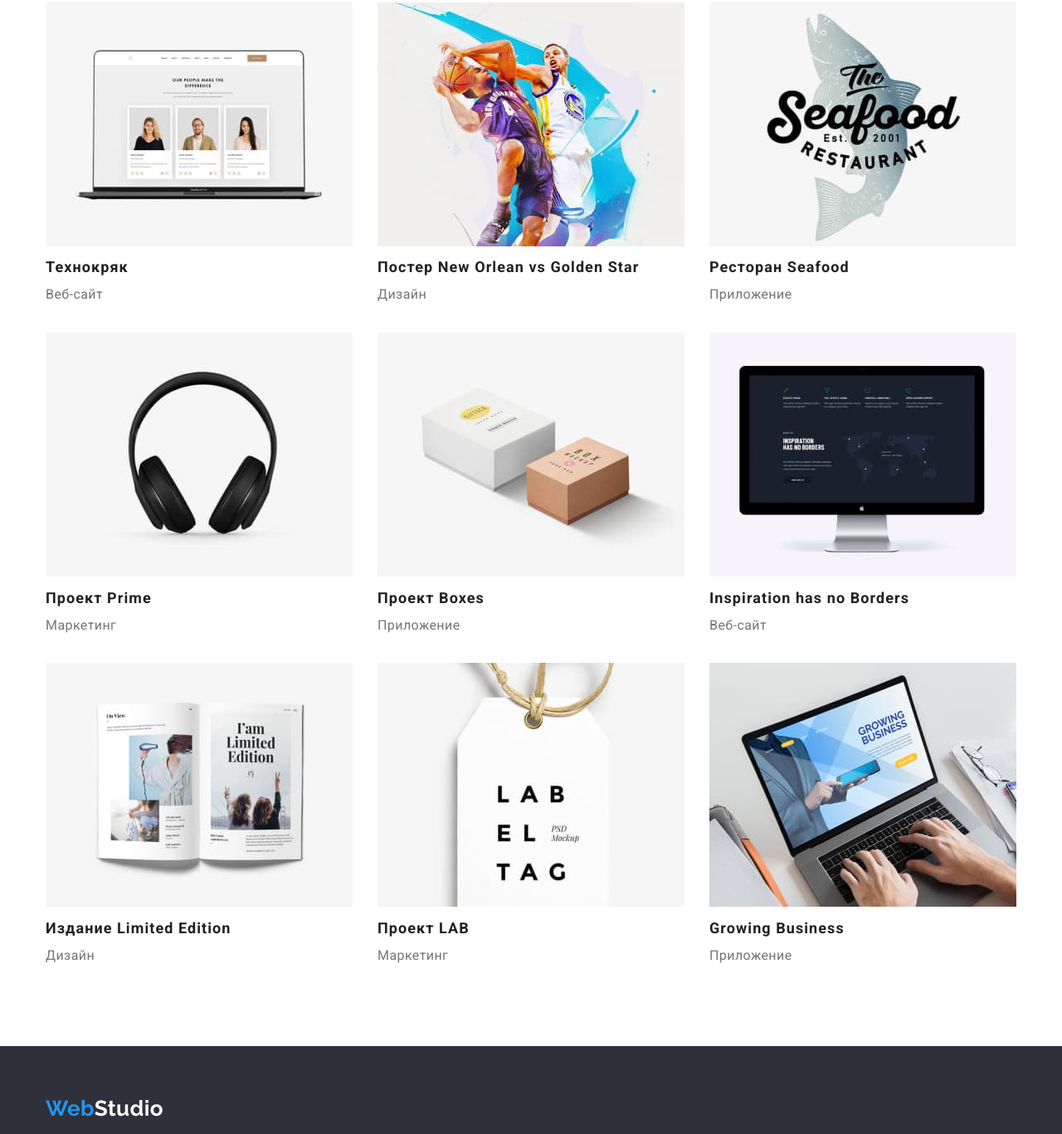
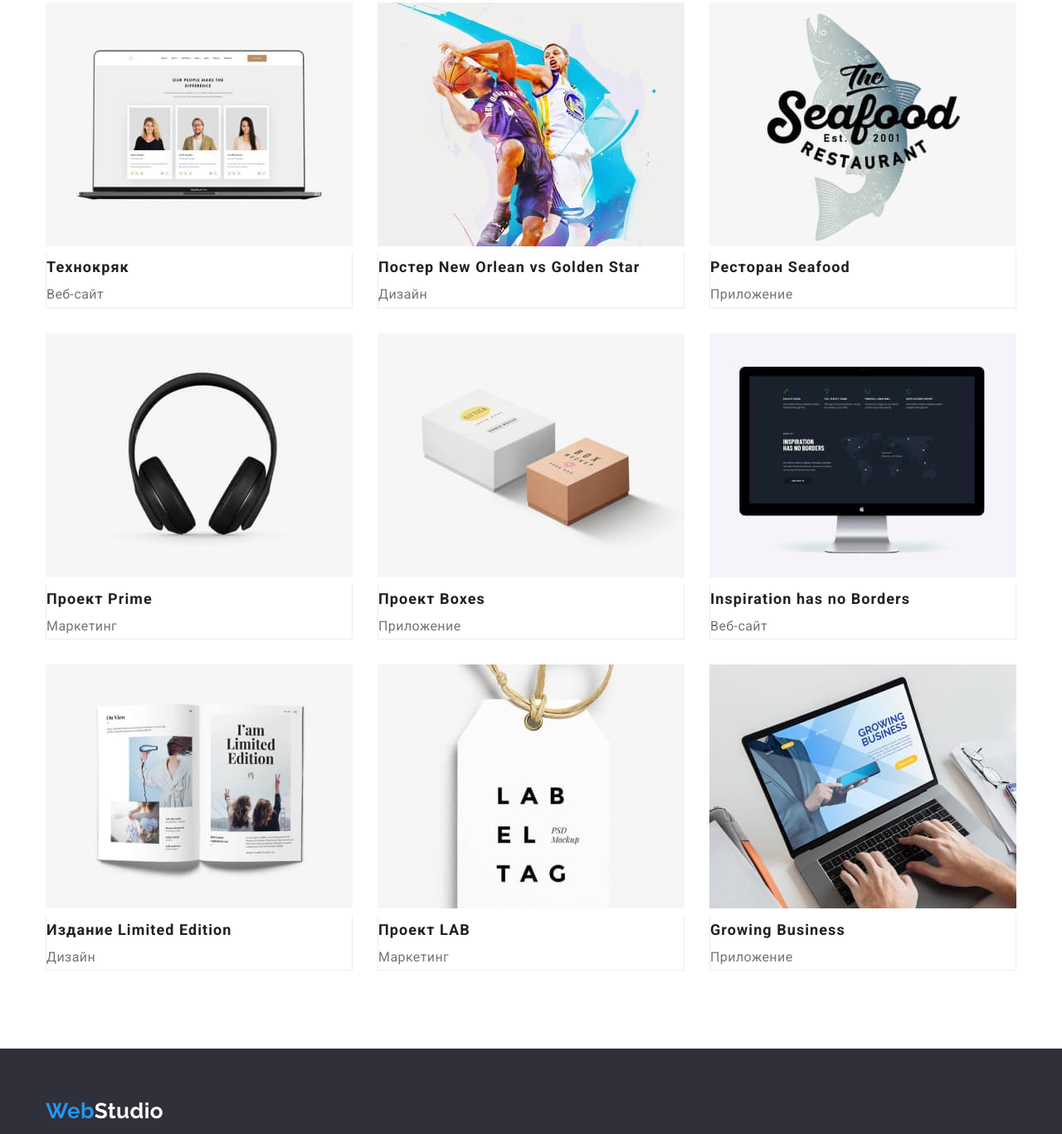
Before and after one commit to NotGuts39/goit-markup-hw-03., a plain HTML site: page portfolio.html in a window 1280 px wide. Shown: the part 261-1628 px from the top of the page at 83% size. Drawn offline with nearby package versions, Linux system fonts and the light colour scheme.

Commit message:
Правки

```diff
--- a/css/styles.css
+++ b/css/styles.css
@@ -23,6 +23,7 @@ html {
   --background-button-color: #f5f4fa;
   --address-text-color: rgba(255, 255, 255, 0.6);
   --primary-black-color: #000000;
+  --border-color: #eeeeee;
 }
 
 body {
@@ -408,3 +409,9 @@ p {
 .gallery li:nth-last-child(-n + 3) {
   margin-bottom: 0;
 }
+
+.gallery-border {
+  border-bottom: 1px solid var(--border-color);
+  border-left: 1px solid var(--border-color);
+  border-right: 1px solid var(--border-color);
+}
--- a/portfolio.html
+++ b/portfolio.html
@@ -50,64 +50,82 @@
             <li>
               <a class="anchor-decoretion" href="">
                 <img src="./images/img21.jpg" alt="Веб-сайт" width="370" />
+                <div class="gallery-border">
                   <h2 class="projects-title">Технокряк</h2>
                   <p class="projects-text">Веб-сайт</p>
+                </div>
               </a>
             </li>
             <li>
               <a class="anchor-decoretion" href="">
                 <img src="./images/img22.jpg" alt="Баскетбольный постер" width="370" />
+                <div class="gallery-border">
                   <h2 class="projects-title">Постер New Orlean vs Golden Star</h2>
                   <p class="projects-text">Дизайн</p>
+                </div>
               </a>
             </li>
             <li>
               <a class="anchor-decoretion" href="">
                 <img src="./images/img23.jpg" alt="Логотип ресторана" width="370" />
+                <div class="gallery-border">
                   <h2 class="projects-title">Ресторан Seafood</h2>
                   <p class="projects-text">Приложение</p>
+                </div>
               </a>
             </li>
             <li>
               <a class="anchor-decoretion" href="">
                 <img src="./images/img24.jpg" alt="Наушники" width="370" />
+                <div class="gallery-border">
                   <h2 class="projects-title">Проект Prime</h2>
                   <p class="projects-text">Маркетинг</p>
+                </div>
               </a>
             </li>
             <li>
               <a class="anchor-decoretion" href="">
                 <img src="./images/img25.jpg" alt="Коробки" width="370" />
+                <div class="gallery-border">
                   <h2 class="projects-title">Проект Boxes</h2>
                   <p class="projects-text">Приложение</p>
+                </div>
               </a>
             </li>
             <li>
               <a class="anchor-decoretion" href="">
                 <img src="./images/img26.jpg" alt="Монитор" width="370" />
+                <div class="gallery-border">
                   <h2 class="projects-title">Inspiration has no Borders</h2>
                   <p class="projects-text">Веб-сайт</p>
+                </div>
               </a>
             </li>
             <li>
               <a class="anchor-decoretion" href="">
                 <img src="./images/img27.jpg" alt="Журнал" width="370" />
+                <div class="gallery-border">
                   <h2 class="projects-title">Издание Limited Edition</h2>
                   <p class="projects-text">Дизайн</p>
+                </div>
               </a>
             </li>
             <li>
               <a class="anchor-decoretion" href="">
                 <img src="./images/img28.jpg" alt="Лейбл" width="370" />
+                <div class="gallery-border">
                   <h2 class="projects-title">Проект LAB</h2>
                   <p class="projects-text">Маркетинг</p>
+                </div>
               </a>
             </li>
             <li>
               <a class="anchor-decoretion" href="">
                 <img src="./images/img29.jpg" alt="Ноутбук" width="370" />
+                <div class="gallery-border">
                   <h2 class="projects-title">Growing Business</h2>
                   <p class="projects-text">Приложение</p>
+                </div>
               </a>
             </li>
           </ul>
```
Lines whose indentation alone changed are shown as unchanged.
